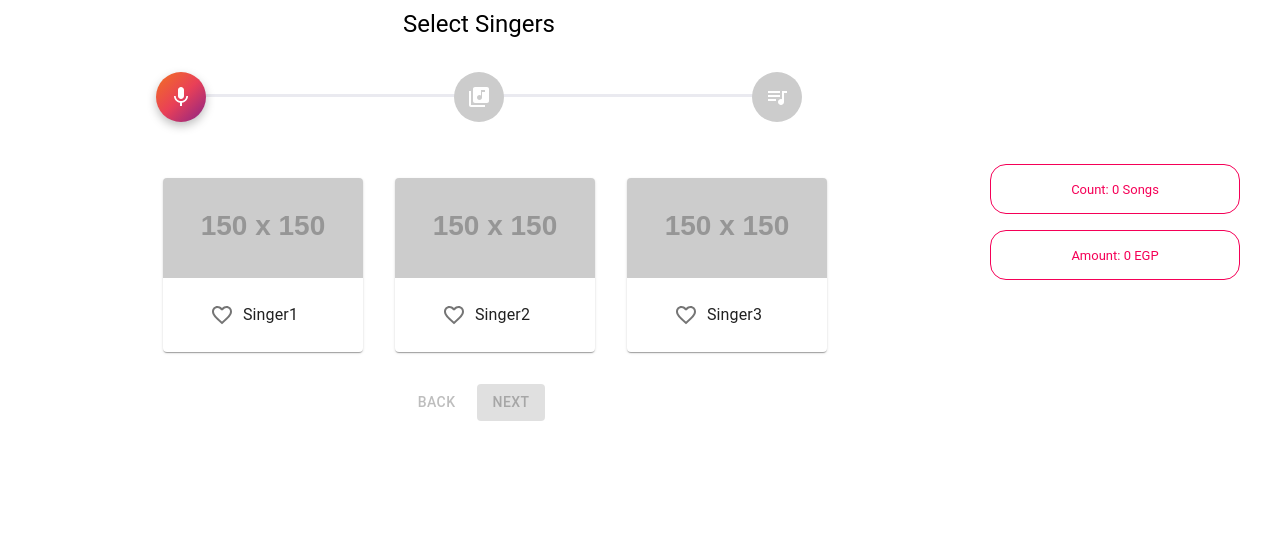
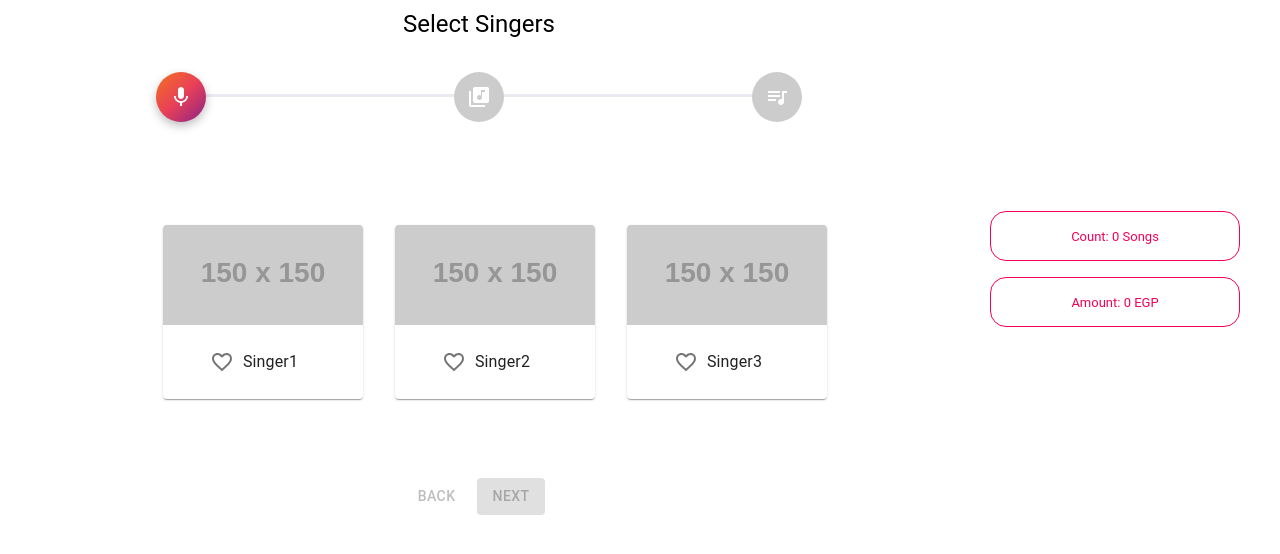
Before and after one commit to amrfekryy/adzily-task, a React (Create React App) app: page / in a window 1280 px wide. Shown: the top 554 px of the page. Built offline with nearby package versions, Linux system fonts and the light colour scheme.

Commit message:
design songs

```diff
--- a/src/stepper/content/card_list.js
+++ b/src/stepper/content/card_list.js
@@ -3,31 +3,11 @@ import { makeStyles } from '@material-ui/core/styles';
 import Grid from '@material-ui/core/Grid';
 import CheckCard from './check_card';
 
-const useStyles = makeStyles((theme) => ({
-  root: {
-    maxHeight: 220,
-    overflow: 'auto',
-    margin: theme.spacing(2)
-  },
-}));
+export default function CardList ({items, setItem}) {
 
-export default function CardList ({items, setItem}) {
-  const classes = useStyles();
-
-  return (
-    <Grid
-      container
-      direction="row"
-      justifyContent="center"
-      alignItems="center"
-      className={classes.root}
-    >
-      {Object.values(items).map(item =>
-
-        <CheckCard key={item.name} {...item}
-          handleClick={() => setItem({type: item.checked? 'uncheck' : 'check', id:item.id})}
-        />
-      )}
-    </Grid>
-  );
+  return Object.values(items).map(item =>
+    <CheckCard key={item.name} {...item}
+      handleClick={() => setItem({type: item.checked? 'uncheck' : 'check', id:item.id})}
+    />
+  )
 }
--- a/src/stepper/content/songs.js
+++ b/src/stepper/content/songs.js
@@ -2,10 +2,12 @@ import React from 'react';
 import { makeStyles } from '@material-ui/core/styles';
 import List from '@material-ui/core/List';
 import ListItem from '@material-ui/core/ListItem';
-import ListItemText from '@material-ui/core/ListItemText';
 import ListSubheader from '@material-ui/core/ListSubheader';
-import ListItemIcon from '@material-ui/core/ListItemIcon';
 import Checkbox from '@material-ui/core/Checkbox';
+import FavoriteIcon from '@material-ui/icons/Favorite';
+import FavoriteBorderIcon from '@material-ui/icons/FavoriteBorder';
+import FormControlLabel from '@material-ui/core/FormControlLabel';
+
 
 const useStyles = makeStyles((theme) => ({
   root: {
@@ -14,7 +16,7 @@ const useStyles = makeStyles((theme) => ({
     backgroundColor: theme.palette.background.paper,
     position: 'relative',
     overflow: 'auto',
-    maxHeight: 300,
+    maxHeight: 290,
   },
   listSection: {
     backgroundColor: 'inherit',
@@ -44,10 +46,19 @@ export const Songs = ({appStore: {albums, songs, setSong}}) => {
             {songs.map(song => (
               <ListItem key={song.id} role={undefined} dense button
                 onClick={() => setSong({type: song.checked? 'uncheck' : 'check', id: song.id})}>
-                <ListItemIcon>
-                  <Checkbox checked={song.checked? true : false} />
-                </ListItemIcon>
-                <ListItemText id={song.name} primary={song.name} />
+                {/* <ListItemIcon> */}
+                <FormControlLabel
+                  control={
+                    <Checkbox
+                      icon={<FavoriteBorderIcon />}
+                      checkedIcon={<FavoriteIcon />}
+                      checked={song.checked}
+                    />
+                  }
+                  label={song.name}
+                />
+                {/* </ListItemIcon>
+                <ListItemText id={song.name} primary={song.name} /> */}
               </ListItem>
             ))}
           </ul>
--- a/src/stepper/index.js
+++ b/src/stepper/index.js
@@ -101,6 +101,11 @@ const useStyles = makeStyles((theme) => ({
     marginLeft: theme.spacing(2),
     marginRight: theme.spacing(4),
   },
+  content: {
+    height: 300,
+    overflow: 'auto',
+    margin: theme.spacing(2)
+  },
 }));
 
 export default function CustomizedSteppers(props) {
@@ -145,7 +150,15 @@ export default function CustomizedSteppers(props) {
               </div>
             ) : (
               <div>
-                <StepContent appStore={props.appStore}/>
+                <Grid
+                  container
+                  direction="row"
+                  justifyContent="center"
+                  alignItems="center"
+                  className={classes.content}
+                >
+                  <StepContent appStore={props.appStore}/>
+                </Grid>
                 <div>
                   <Button
                     disabled={activeStep === 0}
```
